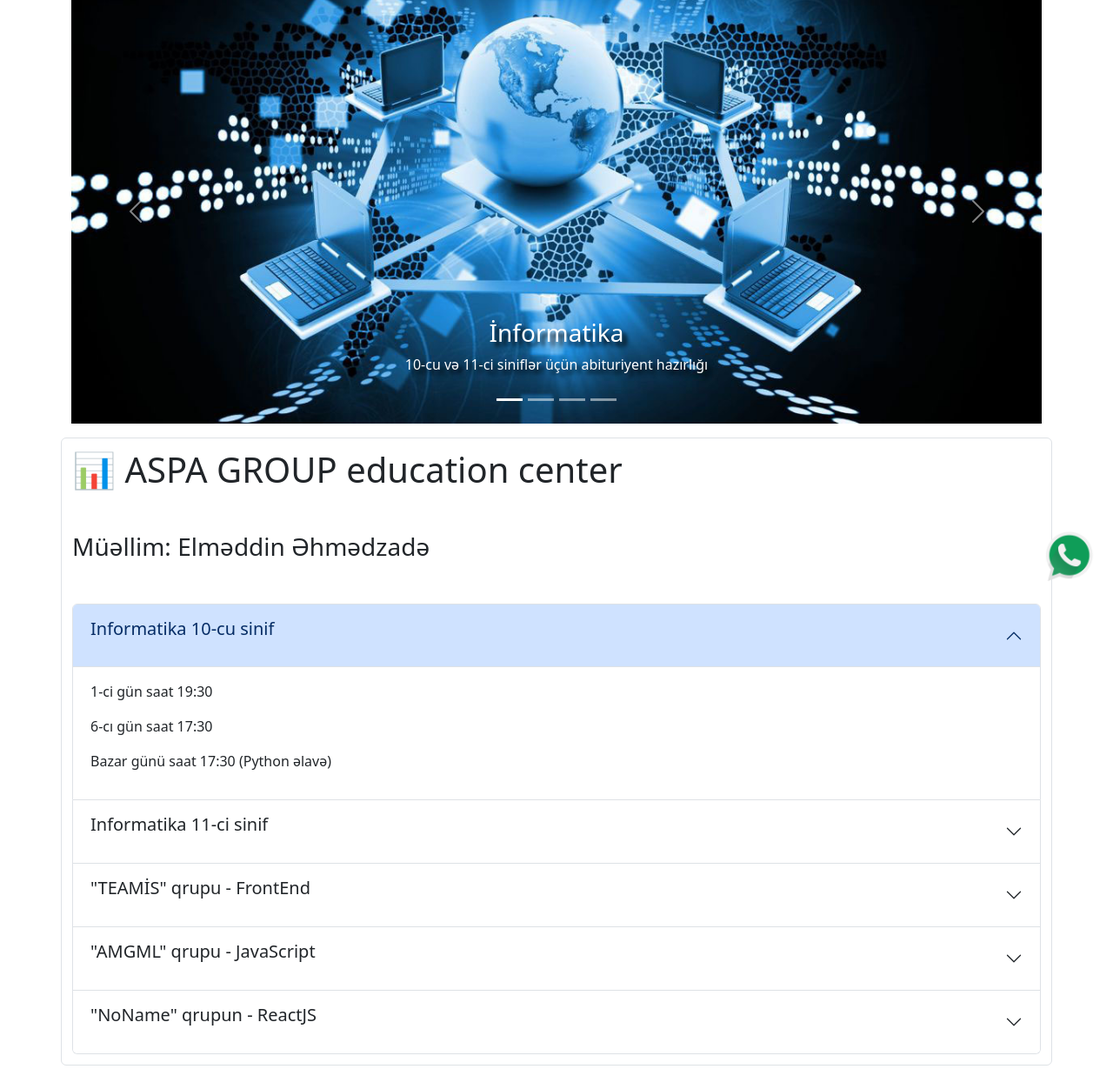
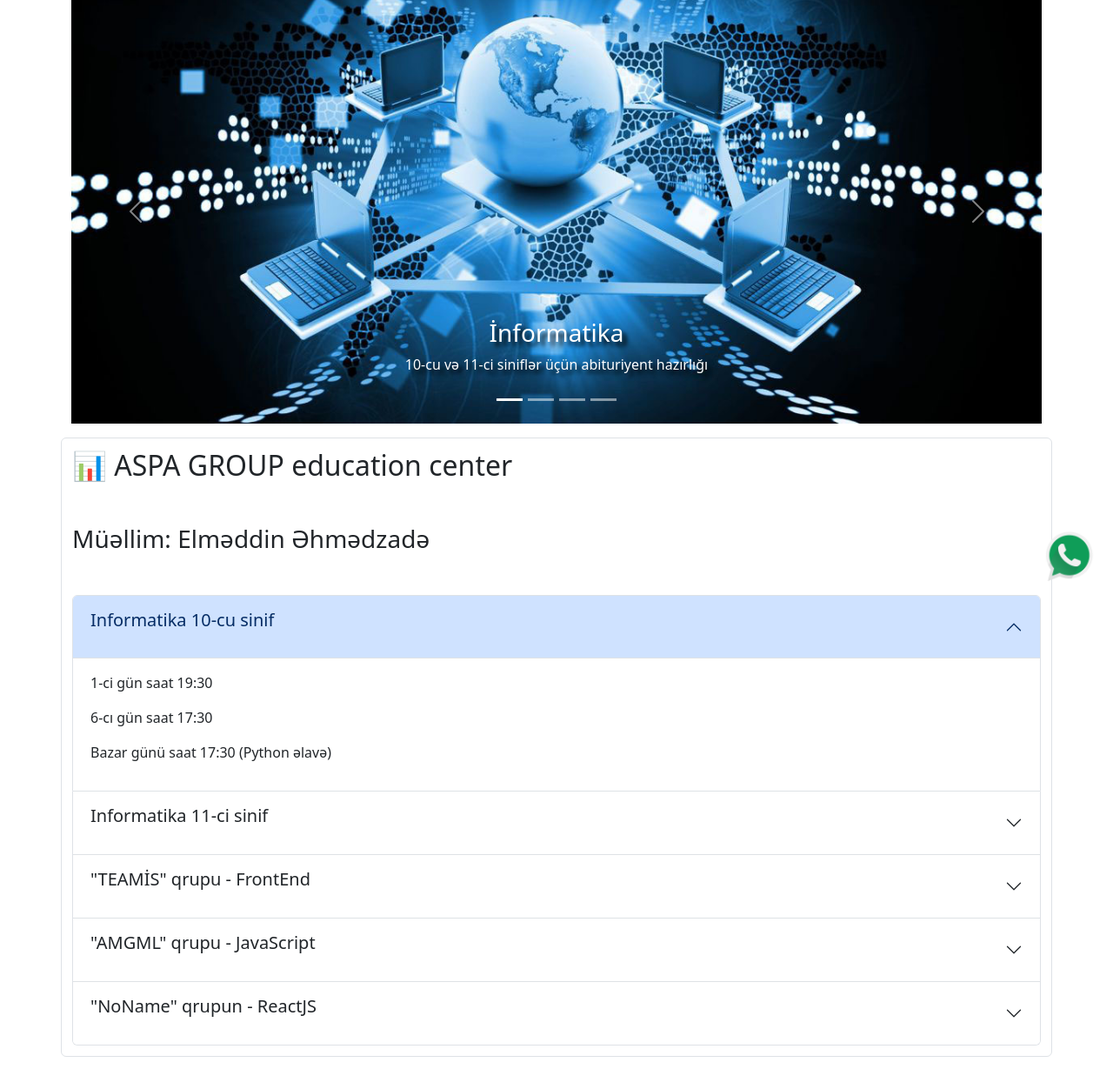
Before and after one commit to elmual/telegram, a Flask app: page / in a window 1280 px wide. Shown: the part 111-1340 px from the top of the page at 87% size. Run offline with Flask 3, Linux system fonts and the light colour scheme; data that the repository does not hold is empty.

Commit message:
Update index.html

```diff
--- a/templates/index.html
+++ b/templates/index.html
@@ -173,7 +173,7 @@
     </div>
 
     <div class="container mb-5 mt-3 img-thumbnail">
-      <h1 class="mb-5 mt-2">📊 ASPA GROUP education center</h1>
+      <h2 class="mb-5 mt-2">📊 ASPA GROUP education center</h2>
       <h3 class="mb-5">Müəllim: Elməddin Əhmədzadə</h3>
       <div class="accordion mb-2" id="accordionExample">
         <div class="accordion-item">
```
